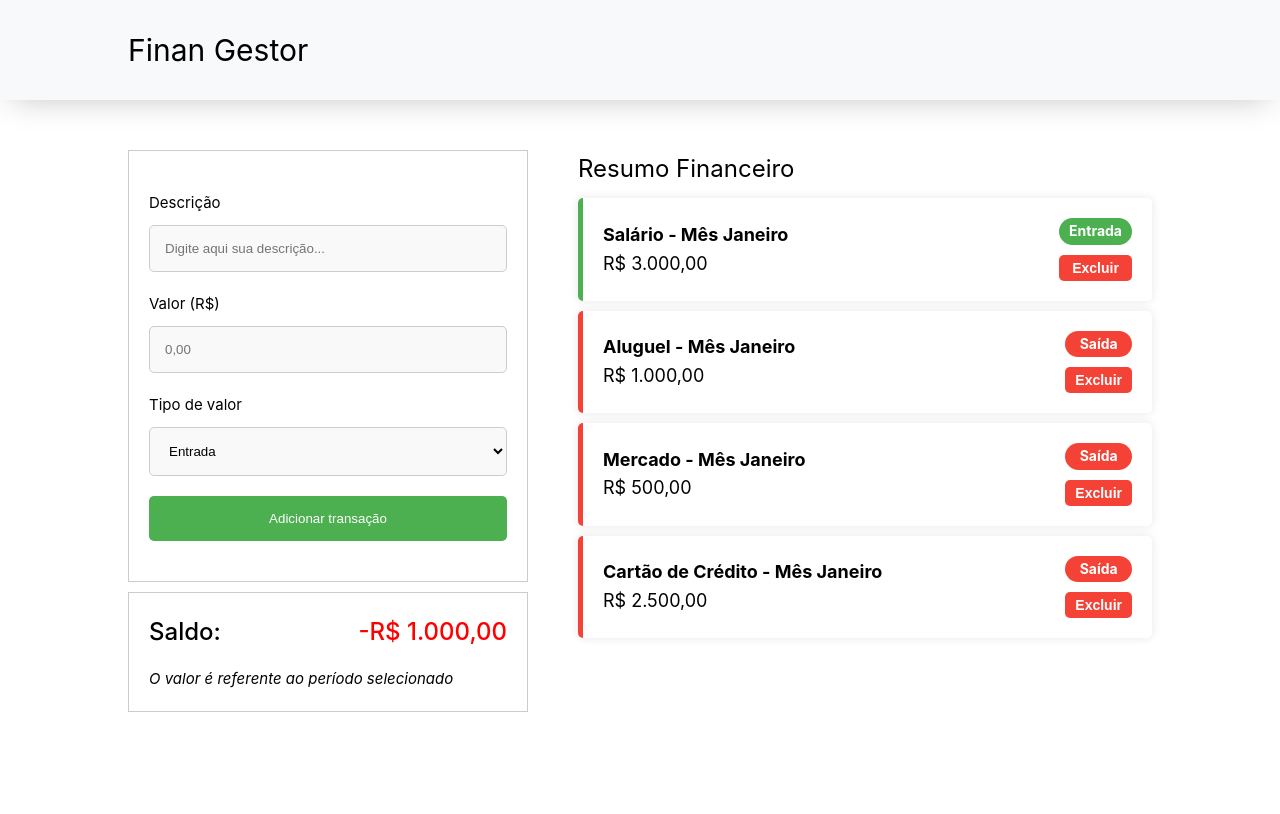
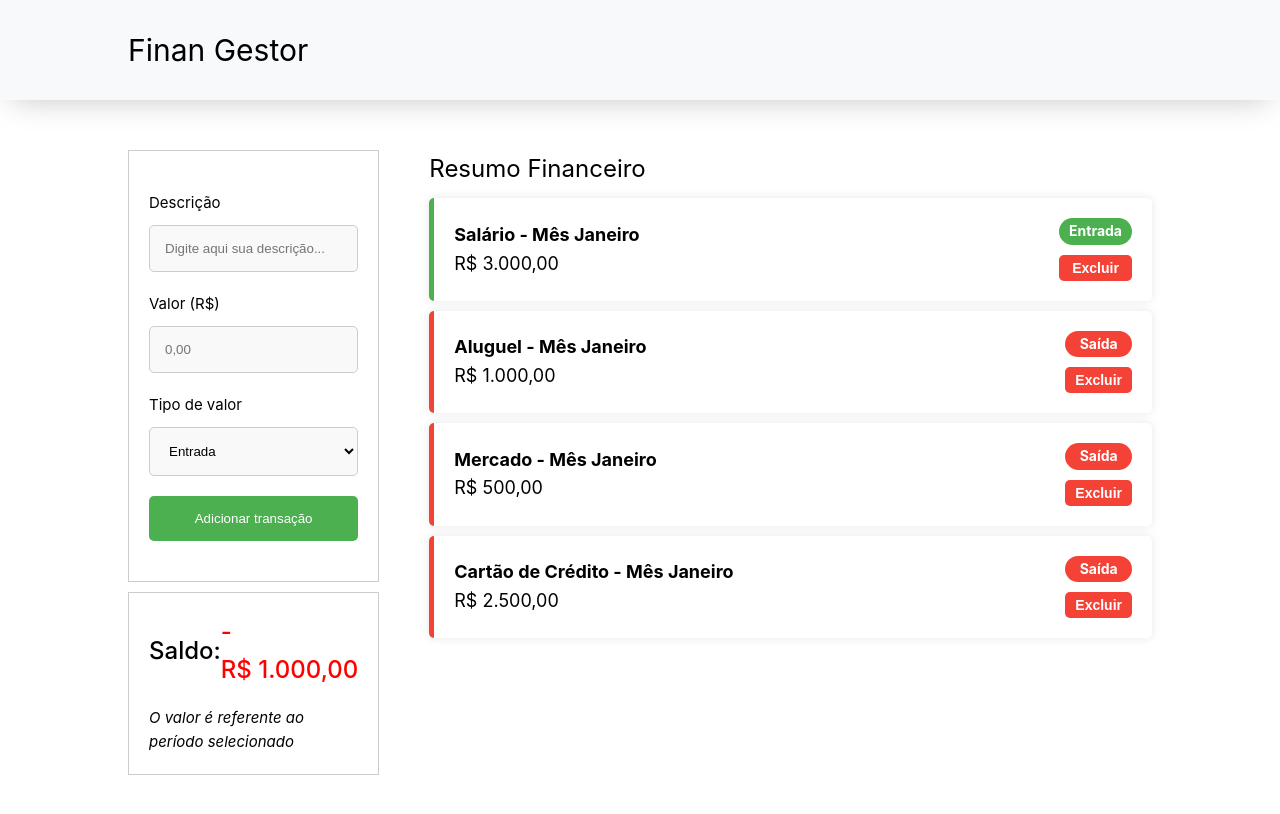
Before and after one commit to patrickcordeiro/finan-gestor, a Vue app: page / in a window 1280 px wide. Shown: the top 814 px of the page. Built offline with nearby package versions, Linux system fonts and the light colour scheme.

Commit message:
feat: add  media queries to responsivity

```diff
--- a/src/App.vue
+++ b/src/App.vue
@@ -54,7 +54,7 @@ const transactionList = ref([
 ])
 
 const totalBalance = computed(() => {
-  return transactionList.value.reduce(
+  const total = transactionList.value.reduce(
     (
       acc: number,
       transaction: {
@@ -74,6 +74,8 @@ const totalBalance = computed(() => {
     },
     0,
   )
+
+  return total
 })
 </script>
 
@@ -86,8 +88,9 @@ main {
 
   .container-main {
     display: flex;
+    flex-direction: column;
     justify-content: space-between;
-    width: 80%;
+    width: 90%;
     gap: 50px;
 
     .container-aside {
@@ -97,4 +100,37 @@ main {
     }
   }
 }
+
+/* tablet */
+@media only screen and (min-width: 600px) {
+  main {
+    .container-main {
+      /* flex-direction: row; */
+    }
+  }
+}
+
+/* desktop */
+@media only screen and (min-width: 768px) {
+  main {
+    .container-main {
+    }
+  }
+}
+
+@media only screen and (min-width: 1024px) {
+  main {
+    .container-main {
+    }
+  }
+}
+
+@media only screen and (min-width: 1200px) {
+  main {
+    .container-main {
+      flex-direction: row;
+      width: 80%;
+    }
+  }
+}
 </style>
--- a/src/components/AddTransactionForm.vue
+++ b/src/components/AddTransactionForm.vue
@@ -1,5 +1,5 @@
 <template>
-  <div>
+  <div class="transaction-form">
     <form>
       <div class="form-group">
         <label for="description">Descrição</label>
@@ -33,7 +33,7 @@
 form {
   display: flex;
   flex-direction: column;
-  width: 400px;
+  width: 100%;
   padding: 40px 20px;
   gap: 20px;
   border: 1px solid #ccc;
--- a/src/components/TransactionsList.vue
+++ b/src/components/TransactionsList.vue
@@ -1,6 +1,10 @@
 <template>
   <div class="container">
     <h1>Resumo Financeiro</h1>
+
+    <div class="without-transactions" v-if="!props.transactionList.length">
+      <p>Você ainda não possui nenhum lançamento</p>
+    </div>
 
     <div
       v-for="transaction in props.transactionList"
@@ -38,6 +42,13 @@ const props = defineProps<{
     font-size: 24px;
   }
 
+  .without-transactions {
+    p {
+      font-size: 18px;
+      font-weight: bold;
+    }
+  }
+
   .transactions-list {
     display: flex;
     flex-direction: column;
```
